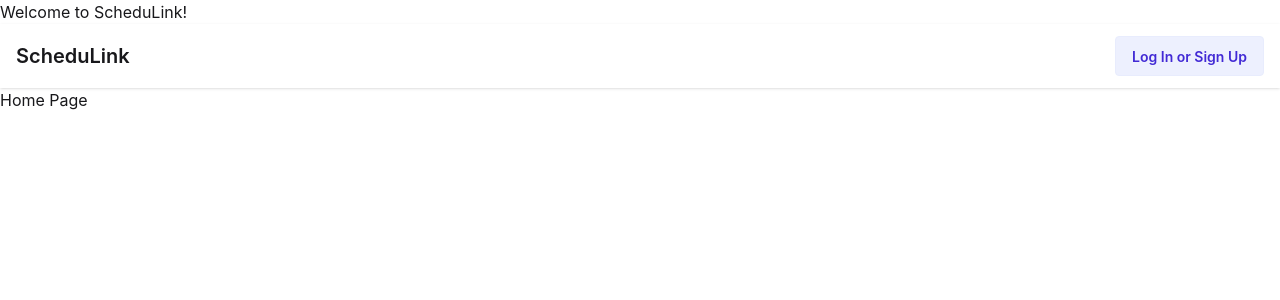
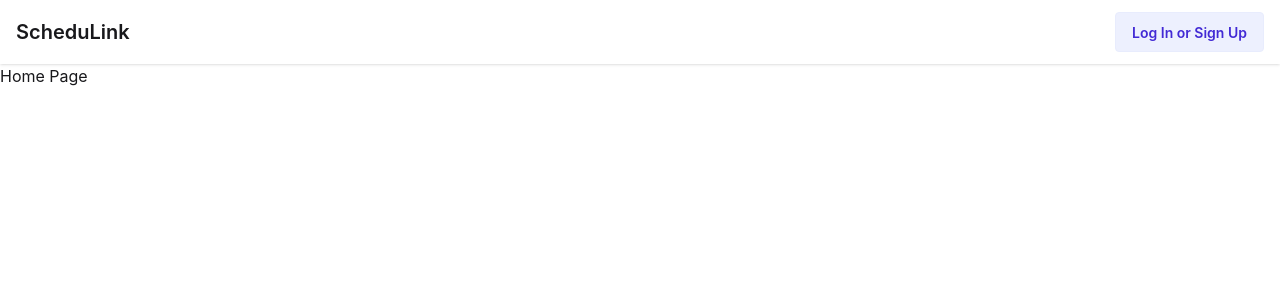
Before and after one commit to Lance-Tan/Schedule-Sharer, an Angular app in the folder ScheduLink-FrontEnd/: page /home in a window 1280 px wide. Shown: the top 300 px of the page. Built offline with nearby package versions, Linux system fonts and the light colour scheme.

Commit message:
clear off main page

```diff
--- a/ScheduLink-FrontEnd/src/app/app.html
+++ b/ScheduLink-FrontEnd/src/app/app.html
@@ -1,5 +1 @@
-<main class="main">
-  <h1>Welcome to ScheduLink!</h1>
-</main>
-
 <router-outlet />
```
